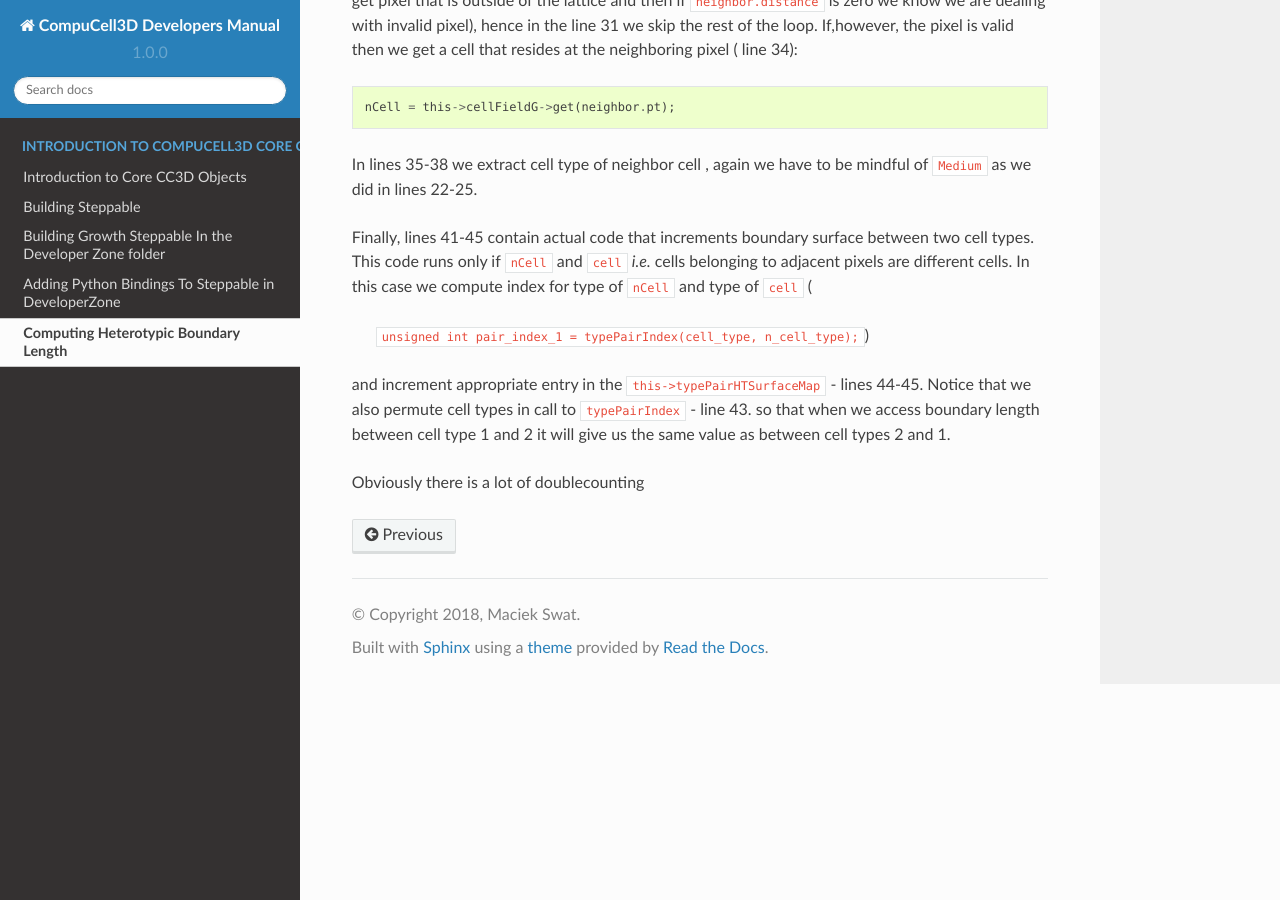
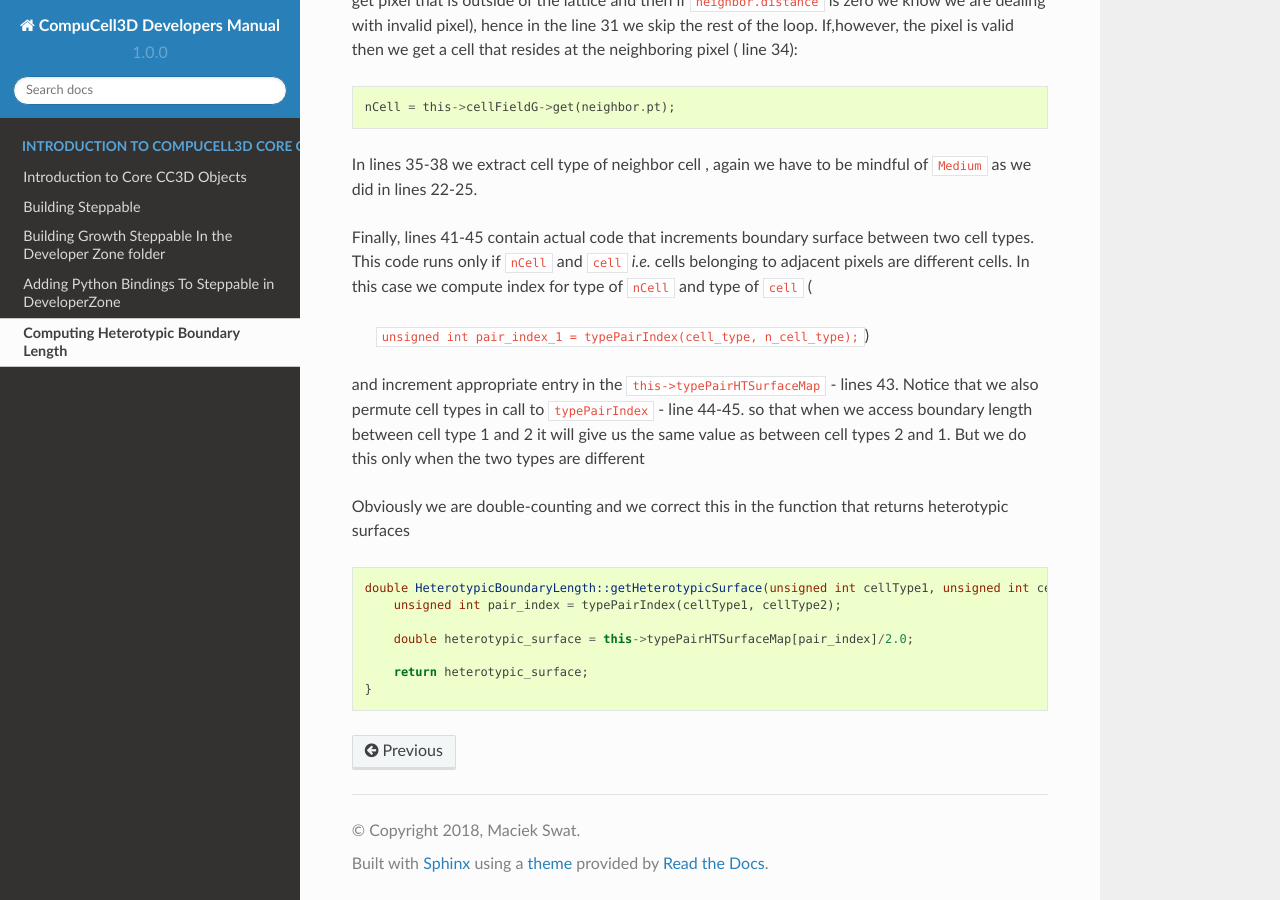
Before and after one commit to CompuCell3D/CompuCell3DDevelopersManual, a Sphinx documentation site: the page built from docs/heteropytic_boundary_surface_steppable.rst, in a window 1280 px wide and 900 px high, scrolled down 4241 px. Built offline with Sphinx 7.4.7 and the Read the Docs theme 2.0.0, drawn with Linux system fonts in a browser that asks for light colours.

Commit message:
added new material

```diff
--- a/docs/heteropytic_boundary_surface_steppable.rst
+++ b/docs/heteropytic_boundary_surface_steppable.rst
@@ -227,8 +227,18 @@ if ``nCell`` and ``cell`` *i.e.* cells belonging to adjacent pixels are differen
 compute index for type of ``nCell`` and type of ``cell`` (
     ``unsigned int pair_index_1 = typePairIndex(cell_type, n_cell_type);``)
 
-and increment appropriate entry in the ``this->typePairHTSurfaceMap`` - lines 44-45. Notice that we also permute
-cell types in call to ``typePairIndex`` - line 43. so that when we access boundary length between cell type 1 and 2
-it will give us the same value as between cell types 2 and 1.
+and increment appropriate entry in the ``this->typePairHTSurfaceMap`` - lines 43. Notice that we also permute
+cell types in call to ``typePairIndex`` - line 44-45. so that when we access boundary length between cell type 1 and 2
+it will give us the same value as between cell types 2 and 1. But we do this only when the two types are different
 
-Obviously there is a lot of doublecounting
+Obviously we are double-counting and we correct this in the function that returns heterotypic surfaces
+
+.. code-block:: c++
+
+    double HeterotypicBoundaryLength::getHeterotypicSurface(unsigned int cellType1, unsigned int cellType2) {
+        unsigned int pair_index = typePairIndex(cellType1, cellType2);
+
+        double heterotypic_surface = this->typePairHTSurfaceMap[pair_index]/2.0;
+
+        return heterotypic_surface;
+    }
```
